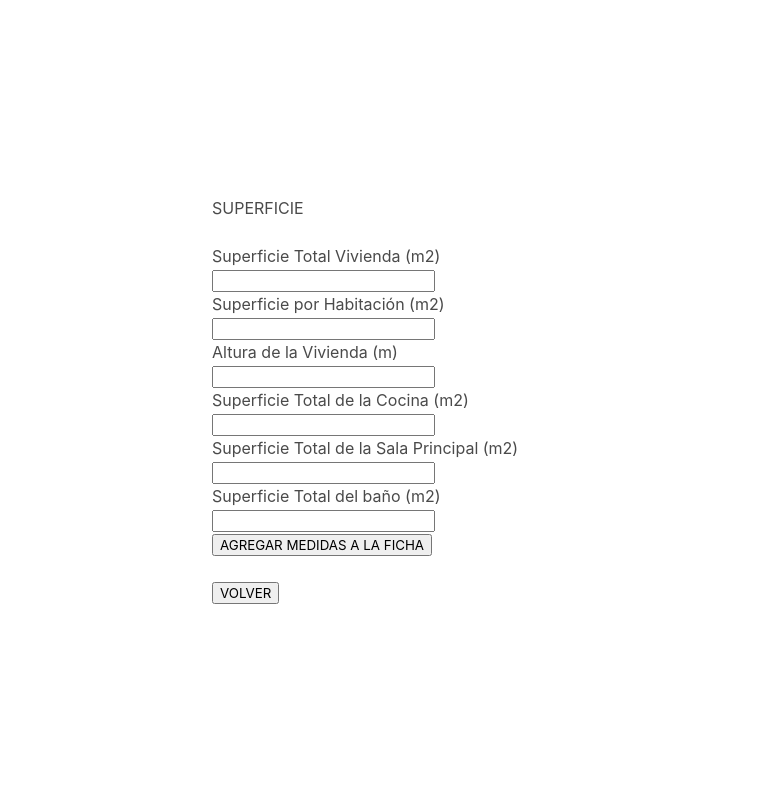
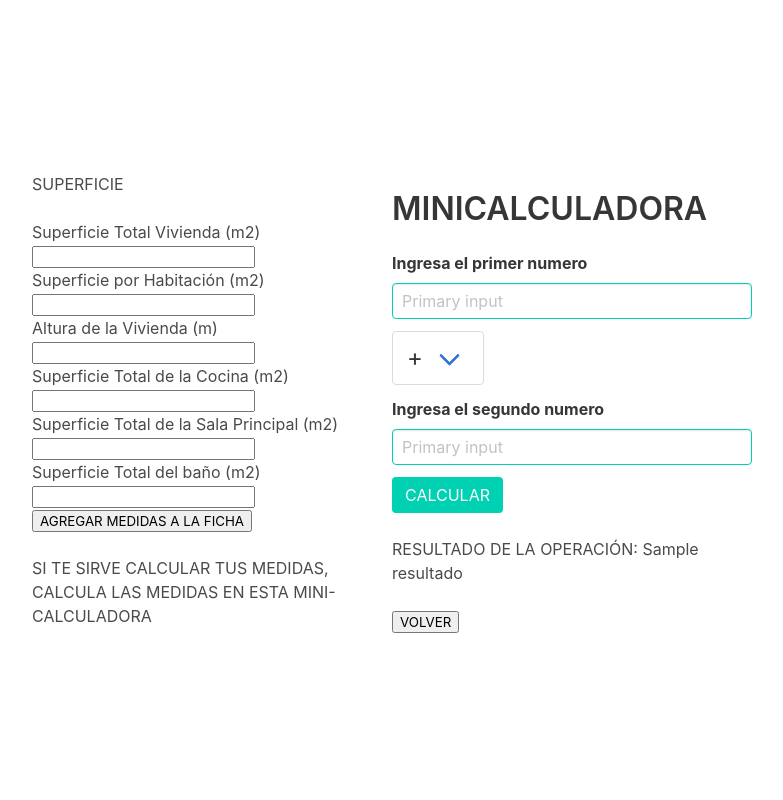
Before and after one commit to matiusgg/Examenes, a Flask app: template templates/medidas.html in a window 1280 px wide. Shown: the part 24-824 px from the top of the page, without its empty margins (248-1031 px from the left). Run offline with Flask 2, Linux system fonts and the light colour scheme; the template is opened without the code that fills it: most values are stand-ins (such as "Sample title", 1, 10 or a date in 2020).

Commit message:
Se ha agregado la miniCalculadora para hacer los calculos

```diff
--- a/main.py
+++ b/main.py
@@ -1,5 +1,5 @@
 from flask import Flask, url_for, session, request, redirect, render_template
-from inmobiliaria.Inmobiliaria import Inmobiliaria
+from inmobiliaria.Inmobiliaria import InmobiliariaCalc
 import random
 import csv
 # *Importar MONGO DB
@@ -223,9 +223,33 @@
     #* esta variable con el query que agregara al documento recien agregado las medidas que se enviaron.
     retomarDocumento = collectionVivienda.update_one({'id_vivienda': id_vivienda}, {'$set': {'medidasVivienda': diccMedidas}})
 
+    #* SESSION con el resultado de la minicalculadora
+
+    return render_template('medidas.html', activarVer=activarVer, resultado=session['resultado'])
 
 
-    return render_template('medidas.html', activarVer=activarVer)
+# ******************************************
+
+
+@app.route('/resultado', methods=['POST'])
+def resultado():
+
+    #************************
+    #* ESPACIO MINICALCULADORA
+    valor1 = request.form['valor1']
+    operador = request.form['operador']
+    valor2 = request.form['valor2']
+
+    objInmobiliaria = InmobiliariaCalc(int(valor1), operador, int(valor2))
+
+    resultado = objInmobiliaria.resultado()
+
+    session['resultado'] = resultado
+
+    #*************************
+
+    return render_template('resultado.html', resultado=resultado)
+
 
 # ******************************************
 
--- a/templates/layout.html
+++ b/templates/layout.html
@@ -10,7 +10,7 @@
 
     <title>
         {% block title %}
-            JUEGO DADOS
+            INMOBILIARÍA
         {% endblock %}
     </title>
 </head>
--- a/templates/medidas.html
+++ b/templates/medidas.html
@@ -82,6 +82,83 @@
 
     <br>
 
+    <!--************************************************************-->
+
+    <h1>SI TE SIRVE CALCULAR TUS MEDIDAS, CALCULA LAS MEDIDAS EN ESTA MINI-CALCULADORA</h1>
+
+    <form action="{{ url_for('resultado') }}" method="post">
+
+        <br>
+
+            <!-- titulo -->
+
+            <h3 class="title is-3">MINICALCULADORA</h3>
+
+            <!--valor 1-->
+
+            <div class="field">
+                    <div class="control">
+
+                            <label class="label">Ingresa el primer numero</label>
+                      <input name="valor1"class="input is-primary" type="number" placeholder="Primary input">
+                    </div>
+                  </div>
+
+
+            <!-- operador -->
+
+            <div class="field">
+                    <div class="control">
+                      <div class="select is-large">
+                        <select name="operador">
+                                <option value="+">
+                                        +
+                                    </option>
+
+                                    <option value="-">
+                                     -
+                                    </option>
+
+                                    <option value="*">
+                                     *
+                                    </option>
+
+                                    <option value="/">
+                                     /
+                                    </option>
+
+                        </select>
+                      </div>
+                    </div>
+                  </div>
+
+
+            <!-- valor 2-->
+
+            <div class="field">
+                <div class="control">
+
+                        <label class="label">Ingresa el segundo numero</label>
+                    <input name="valor2"class="input is-primary" type="number" placeholder="Primary input" >
+                </div>
+                </div>
+
+            <!-- calcular -->
+
+            <div class="control">
+                    <button class="button is-primary">CALCULAR</button>
+                  </div>
+
+                  </form>
+
+            <br>
+
+            <h1>RESULTADO DE LA OPERACIÓN: {{ resultado }}</h1>
+
+    <br>
+
+    <!--************************************************************-->
+
     {% if activarVer == 1 %}
 
     <!--IR A verFicha.html-->
@@ -91,6 +168,8 @@
         </button>
 
     {% endif %}
+
+    <!--************************************************************-->
 
     <form action="{{ url_for('home') }}" method="post">
 
```
Also changed, not shown: inmobiliaria/Inmobiliaria.py (+24 -4 lines), templates/resultado.html (added, +31 -0 lines).
